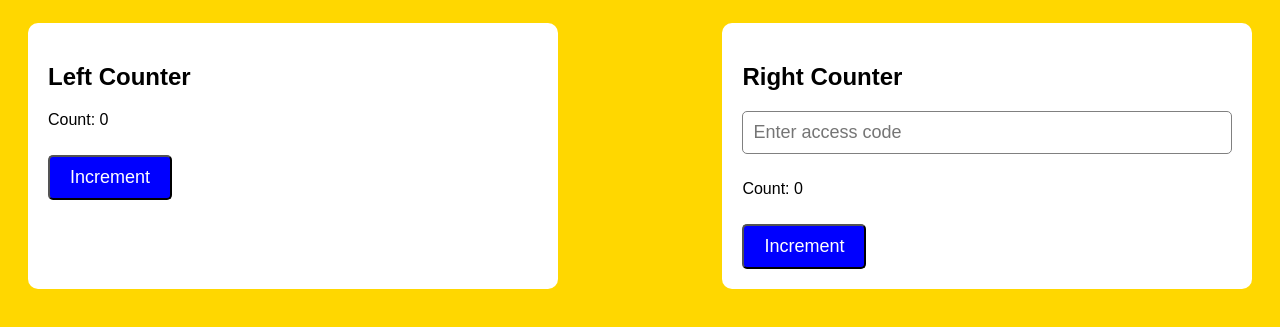
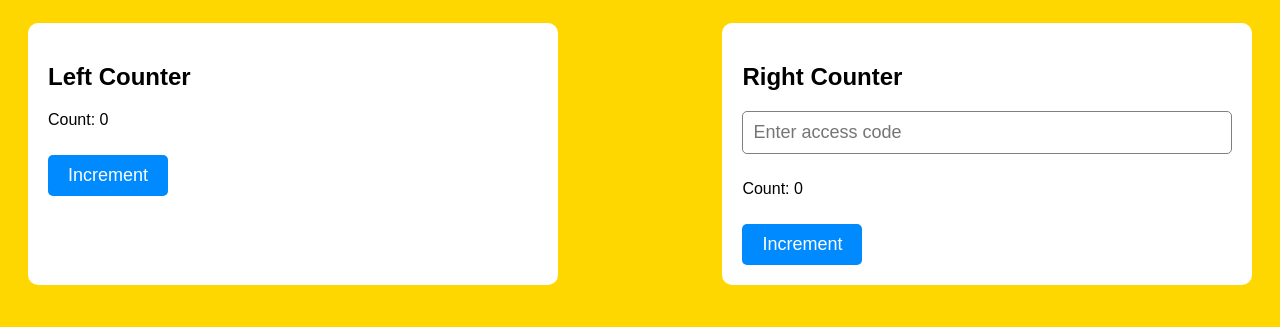
Before and after one commit to siennab/findstevewebsite, a plain HTML site: page index.html in a window 1280 px wide. Shown: the part 87-414 px from the top of the page. Drawn offline with Linux system fonts and the light colour scheme; no server answers.

Commit message:
Update index.html

```diff
--- a/index.html
+++ b/index.html
@@ -37,13 +37,14 @@ h1 {
 }
 
 .button {
-	background-color: blue;
+	background-color: #008aff;
 	color: white;
 	padding: 10px 20px;
 	border-radius: 5px;
 	cursor: pointer;
 	font-size: 18px;
 	margin-top: 10px;
+	border: none;
 }
 
 input[type="text"] {
@@ -176,7 +177,6 @@ function incrementLeftCounter() {
     count++;
     document.getElementById("leftCount").innerHTML = count;
 
-    // save data to JSON file
     updateData("left");
 }
 
@@ -186,10 +186,9 @@ function incrementRightCounter() {
         let count = parseInt(document.getElementById("rightCount").innerHTML);
         count++;
         document.getElementById("rightCount").innerHTML = count;
-        //document.getElementById("accessCodeValue").innerHTML = accessCode;
-
-        // save data to JSON file
         updateData("right");
+    } else {
+	alert("Please enter valid access code");
     }
 }
 </script>
```
